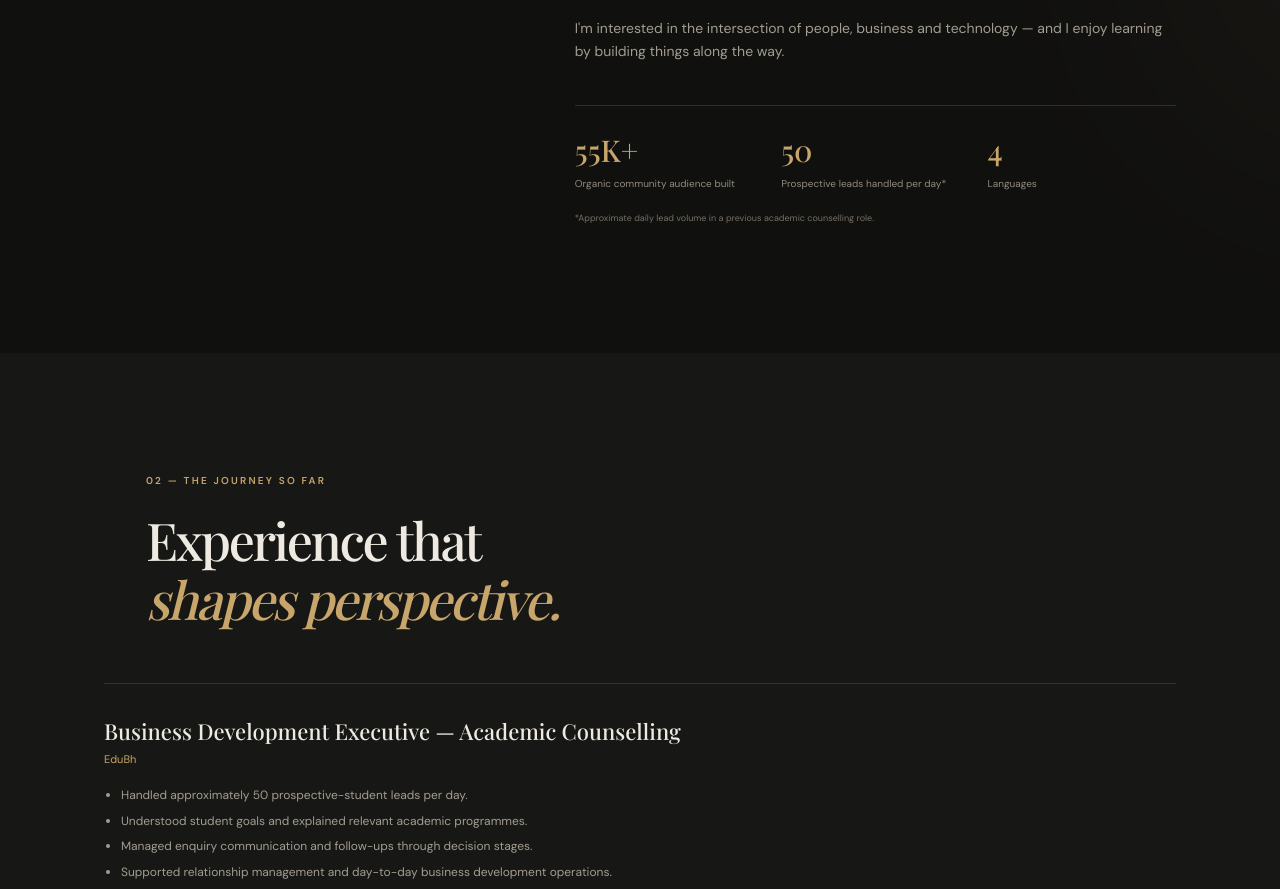
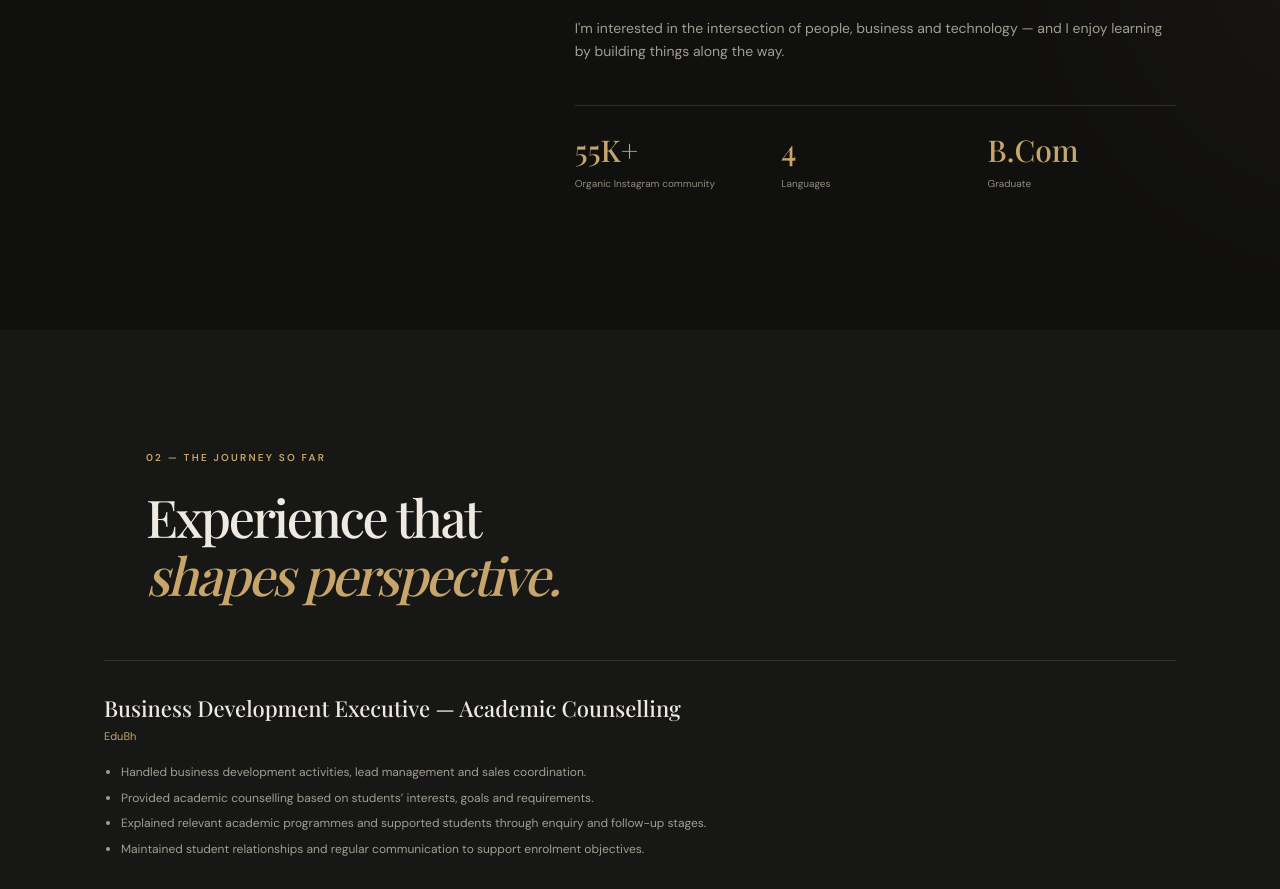
Before and after one commit to malakargorav-ship-it/pranjit-, a plain HTML site: page index.html in a window 1280 px wide. Shown: the part 1215-2104 px from the top of the page. Drawn offline with nearby package versions, Linux system fonts and the light colour scheme.

Commit message:
Align portfolio facts and education with latest resume

```diff
--- a/index.html
+++ b/index.html
@@ -44,14 +44,14 @@
 
     <section class="content-section section-wrap" id="about">
       <div class="section-heading"><p class="eyebrow">01 — A LITTLE INTRODUCTION</p><h2>More than a<br><em>job title.</em></h2></div>
-      <div class="about-content"><p class="lead">I believe good business starts with listening.</p><p>My experience spans business development, academic counselling, recruitment coordination and digital community building. Across these roles, I've learned to communicate with clarity, understand different needs and keep relationships moving forward.</p><p>I'm interested in the intersection of people, business and technology — and I enjoy learning by building things along the way.</p><div class="about-facts"><div><strong>55K+</strong><span>Organic community audience built</span></div><div><strong>50</strong><span>Prospective leads handled per day*</span></div><div><strong>4</strong><span>Languages</span></div></div><small>*Approximate daily lead volume in a previous academic counselling role.</small></div>
+      <div class="about-content"><p class="lead">I believe good business starts with listening.</p><p>My experience spans business development, academic counselling, recruitment coordination and digital community building. Across these roles, I've learned to communicate with clarity, understand different needs and keep relationships moving forward.</p><p>I'm interested in the intersection of people, business and technology — and I enjoy learning by building things along the way.</p><div class="about-facts"><div><strong>55K+</strong><span>Organic Instagram community</span></div><div><strong>4</strong><span>Languages</span></div><div><strong>B.Com</strong><span>Graduate</span></div></div></div>
     </section>
 
     <section class="content-section experience-section" id="experience">
       <div class="section-wrap">
         <div class="section-heading"><p class="eyebrow">02 — THE JOURNEY SO FAR</p><h2>Experience that<br><em>shapes perspective.</em></h2></div>
         <div class="timeline">
-          <article class="timeline-item"><div class="timeline-body"><h3>Business Development Executive — Academic Counselling</h3><p class="company">EduBh</p><ul><li>Handled approximately 50 prospective-student leads per day.</li><li>Understood student goals and explained relevant academic programmes.</li><li>Managed enquiry communication and follow-ups through decision stages.</li><li>Supported relationship management and day-to-day business development operations.</li></ul></div></article>
+          <article class="timeline-item"><div class="timeline-body"><h3>Business Development Executive — Academic Counselling</h3><p class="company">EduBh</p><ul><li>Handled business development activities, lead management and sales coordination.</li><li>Provided academic counselling based on students’ interests, goals and requirements.</li><li>Explained relevant academic programmes and supported students through enquiry and follow-up stages.</li><li>Maintained student relationships and regular communication to support enrolment objectives.</li></ul></div></article>
           <article class="timeline-item"><div class="timeline-body"><h3>Talent Acquisition Intern</h3><p class="company">Consultbae</p><ul><li>Handled candidate communication and coordination during the recruitment process.</li><li>Explained job roles, checked candidate interest and suitability, and managed follow-ups.</li><li>Coordinated interview updates and supported candidates through the hiring stages.</li><li>Maintained candidate records using MS Excel and Google Sheets.</li></ul></div></article>
           <article class="timeline-item"><div class="timeline-body"><h3>Freelance Content Creator & Social Media Strategist</h3><p class="company">Independent</p><ul><li>Built an Instagram community of 55,000+ organic followers.</li><li>Created content around personal growth and online learning.</li><li>Developed content strategies and managed audience engagement.</li></ul></div></article>
           <article class="timeline-item"><div class="timeline-body"><h3>Private Tutor</h3><p class="company">Independent</p><ul><li>Provide one-to-one academic mentoring for school students.</li><li>Explain concepts through practical examples and interactive teaching.</li></ul></div></article>
@@ -66,7 +66,7 @@
       </div>
     </section>
 
-    <section class="content-section skills-section" id="skills"><div class="section-wrap"><div class="section-heading"><p class="eyebrow">04 — WHAT I BRING</p><h2>Skills built through<br><em>doing.</em></h2></div><div class="skills-grid"><div><h3>Business & People</h3><p>Business Development · Lead Management · Academic Counselling · Client Communication · Follow-up Management · Relationship Building · Recruitment Coordination</p></div><div><h3>Digital & Tools</h3><p>MS Excel · Google Sheets · MS Office · Canva · Social Media Management · Content Creation</p></div><div><h3>Languages</h3><p>English · Hindi · Bengali · Assamese</p></div><div><h3>Education</h3><p>Bachelor of Commerce (B.Com)<br>Radhamadhab College, Silchar<br><br>Diploma in Computer Application</p></div></div></div></section>
+    <section class="content-section skills-section" id="skills"><div class="section-wrap"><div class="section-heading"><p class="eyebrow">04 — WHAT I BRING</p><h2>Skills built through<br><em>doing.</em></h2></div><div class="skills-grid"><div><h3>Business & People</h3><p>Business Development · Lead Management · Academic Counselling · Client Communication · Follow-up Management · Relationship Building · Recruitment Coordination</p></div><div><h3>Digital & Tools</h3><p>MS Excel · Google Sheets · MS Office · Canva · Social Media Management · Content Creation</p></div><div><h3>Languages</h3><p>English · Hindi · Bengali · Assamese</p></div><div><h3>Education</h3><p>Bachelor of Commerce (B.Com)<br>Radhamadhab College, Silchar<br><br>Higher Secondary (Commerce)<br>Vivekananda Junior College, Silchar<br><br>Secondary Education<br>Oriental High School, Silchar<br><br>Diploma in Computer Application</p></div></div></div></section>
 
     <section class="contact-section section-wrap" id="contact"><p class="eyebrow">05 — START A CONVERSATION</p><h2>Have something<br><em>in mind?</em></h2><p class="contact-copy">Whether it's a business opportunity, a collaboration or simply an interesting conversation, I'd be glad to connect.</p><div class="contact-actions"><a class="button button-gold" href="mailto:malakargorav@gmail.com">Email me <span>↗</span></a><a class="text-link" href="https://www.linkedin.com/in/pranjitmalakar/" target="_blank" rel="noreferrer">Find me on LinkedIn ↗</a></div><p class="contact-location">SILCHAR, ASSAM · INDIA</p></section>
   </main>
```
